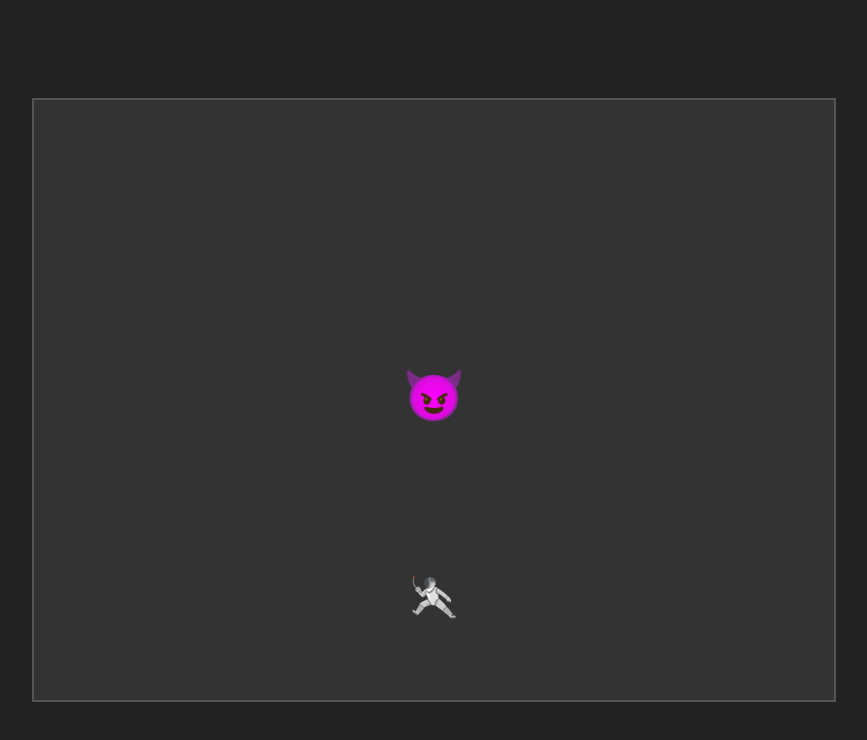
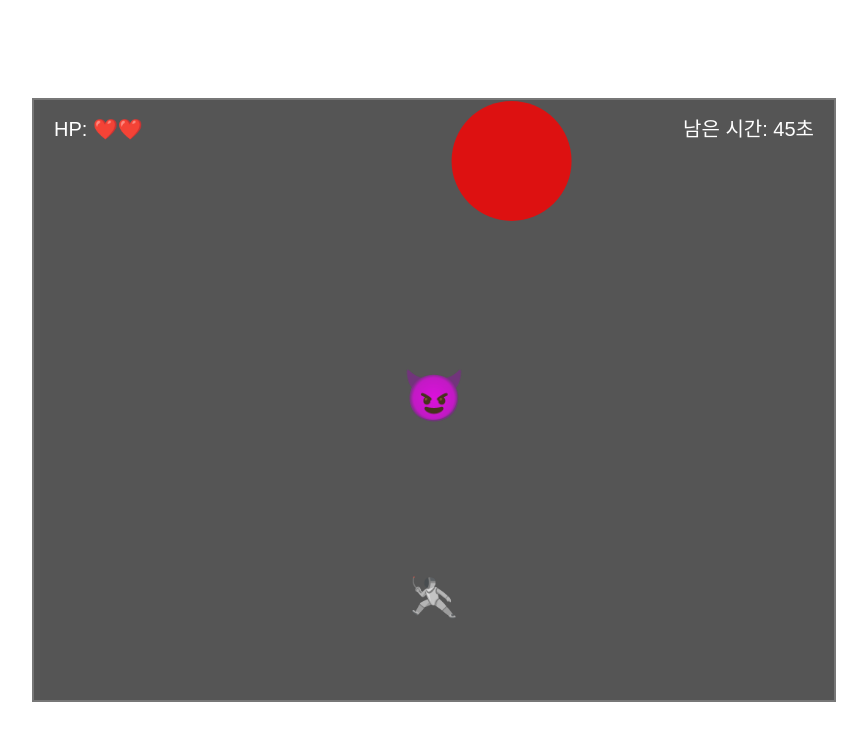
Before and after one commit to khn0916/Game, a plain HTML site: page Game.html in a window 1280 px wide. Shown: the whole page, without its empty margins (206-1073 px from the left). Drawn offline with Linux system fonts and the light colour scheme.

Commit message:
Update Game.html

```diff
--- a/Game.html
+++ b/Game.html
@@ -2,11 +2,11 @@
 <html lang="ko">
 <head>
   <meta charset="utf-8">
-  <title>미니게임 - 1단계</title>
+  <title>미니게임 - 2단계 (가시성 및 속도 수정)</title>
   <style>
     body {
       margin: 0;
-      background-color: #222;
+      background-color: #acaaa; /* 네가 설정한 배경색 */
       display: flex;
       justify-content: center;
       align-items: center;
@@ -14,57 +14,67 @@
       color: white;
       font-family: sans-serif;
     }
-    /* 게임이 그려질 도화지(캔버스) */
     #gameCanvas {
-      background-color: #333; /* 어두운 바닥 */
-      border: 2px solid #555;
+      background-color: #555;
+      border: 2px solid #777;
     }
   </style>
 </head>
 <body>
 
-  <!-- 게임 화면(도화지) -->
   <canvas id="gameCanvas" width="800" height="600"></canvas>
 
   <script>
-    // 1. 도화지(Canvas) 준비하기
     const canvas = document.getElementById('gameCanvas');
     const ctx = canvas.getContext('2d');
 
-    // 2. 캐릭터 설정
-    // 보스 (중앙 고정)
+    // --- 게임 상태 변수 ---
+    let gameState = 'playing';
+    let startTime = Date.now();
+    const GAME_DURATION = 50000;
+
     const boss = {
       x: canvas.width / 2,
       y: canvas.height / 2,
       size: 50,
-      emoji: '😈'
+      emoji: '😈',
+      radius: 25
     };
 
-    // 유저 (움직이는 캐릭터)
     const player = {
       x: canvas.width / 2,
-      y: canvas.height - 100, // 시작 위치는 아래쪽
+      y: canvas.height - 100,
       size: 40,
+      radius: 20,
       emoji: '🤺',
-      speed: 5 // 이동 속도
+      speed: 30,
+      vx: 0,
+      vy: 0,
+      bounceX: 0,
+      bounceY: 0,
+      // 3번 수정: 가속도를 더 높이고 마찰을 줄여서 빠릿하게!
+      acceleration: 2.0,
+      friction: 0.5,
+      hp: 3,
+      maxHp: 3,
+      invincible: 0
     };
 
-    // 3. 키보드 입력 상태 저장
+    let zones = [];
+    let lastZoneTime = 0;
+    const ZONE_SPAWN_INTERVAL = 1000;
+
     const keys = {
       w: false, a: false, s: false, d: false,
       ArrowUp: false, ArrowLeft: false, ArrowDown: false, ArrowRight: false
     };
 
-    // 키보드 이벤트 리스너
     window.addEventListener('keydown', (e) => {
-      // 화면 스크롤 방지
       if (e.key in keys) e.preventDefault();
-
       if (e.key === 'w' || e.key === 'W') keys.w = true;
       if (e.key === 'a' || e.key === 'A') keys.a = true;
       if (e.key === 's' || e.key === 'S') keys.s = true;
       if (e.key === 'd' || e.key === 'D') keys.d = true;
-
       if (e.key === 'ArrowUp') keys.ArrowUp = true;
       if (e.key === 'ArrowLeft') keys.ArrowLeft = true;
       if (e.key === 'ArrowDown') keys.ArrowDown = true;
@@ -76,64 +86,187 @@
       if (e.key === 'a' || e.key === 'A') keys.a = false;
       if (e.key === 's' || e.key === 'S') keys.s = false;
       if (e.key === 'd' || e.key === 'D') keys.d = false;
-
       if (e.key === 'ArrowUp') keys.ArrowUp = false;
       if (e.key === 'ArrowLeft') keys.ArrowLeft = false;
       if (e.key === 'ArrowDown') keys.ArrowDown = false;
       if (e.key === 'ArrowRight') keys.ArrowRight = false;
     });
 
-    // 4. 화면 그리기 (매 프레임마다 실행됨)
     function draw() {
-      // 캔버스 지우기 (이전 그림 삭제)
+      // 1번 수정: 캔버스 전체를 완벽하게 지움
       ctx.clearRect(0, 0, canvas.width, canvas.height);
 
-      // 보스 그리기 (이모지로)
+      let elapsed = Date.now() - startTime;
+      let timeLeft = Math.max(0, Math.floor((GAME_DURATION - elapsed) / 1000));
+
+      // 장판 그리기
+      zones.forEach(zone => {
+        if (zone.state === 'warning') {
+          ctx.beginPath();
+          ctx.arc(zone.x, zone.y, zone.radius, 0, Math.PI * 2);
+          ctx.fillStyle = 'rgba(255, 0, 0, 0.3)';
+          ctx.fill();
+          ctx.strokeStyle = 'red';
+          ctx.lineWidth = 2;
+          ctx.stroke();
+        } else if (zone.state === 'exploding') {
+          ctx.beginPath();
+          ctx.arc(zone.x, zone.y, zone.radius, 0, Math.PI * 2);
+          ctx.fillStyle = 'rgba(255, 0, 0, 0.8)';
+          ctx.fill();
+        }
+      });
+
+      // 보스 그리기
       ctx.font = `${boss.size}px serif`;
       ctx.textAlign = 'center';
       ctx.textBaseline = 'middle';
+      // 1번 수정: 보스는 항상 또렷하게 그려줌 (번쩍임 없음)
       ctx.fillText(boss.emoji, boss.x, boss.y);
 
-      // 유저 그리기 (이모지로)
+      // 유저 그리기 (1번 수정: 깜빡일 때 아예 안 그리는 게 아니라 '반투명'하게 그려서 가시성 확보)
+      if (player.invincible > 0 && Math.floor(Date.now() / 100) % 2 === 0) {
+        ctx.globalAlpha = 0.3; // 투명도 30%로 설정
+      } else {
+        ctx.globalAlpha = 1.0; // 원래대로
+      }
       ctx.font = `${player.size}px serif`;
       ctx.fillText(player.emoji, player.x, player.y);
+      ctx.globalAlpha = 1.0; // 다시 원래 투명도로 복구
+
+      // UI
+      ctx.font = '20px sans-serif';
+      ctx.textAlign = 'left';
+      ctx.fillStyle = 'white';
+      ctx.fillText(`HP: ${'❤️'.repeat(player.hp)}`, 20, 30);
+      ctx.textAlign = 'right';
+      ctx.fillText(`남은 시간: ${timeLeft}초`, canvas.width - 20, 30);
     }
 
-    // 5. 게임 루프 (실시간 업데이트)
     function update() {
-      // 유저 이동 처리
+      if (gameState !== 'playing') return;
+
+      let elapsed = Date.now() - startTime;
+      if (elapsed >= GAME_DURATION) {
+        gameState = 'win';
+        return;
+      }
+
+      let now = Date.now();
+      if (now - lastZoneTime > ZONE_SPAWN_INTERVAL) {
+        lastZoneTime = now;
+        let angle = Math.random() * Math.PI * 2;
+        let distance = 100 + Math.random() * 250;
+        let zx = boss.x + Math.cos(angle) * distance;
+        let zy = boss.y + Math.sin(angle) * distance;
+
+        let radius = 60;
+        zx = Math.max(radius, Math.min(canvas.width - radius, zx));
+        zy = Math.max(radius, Math.min(canvas.height - radius, zy));
+
+        zones.push({
+          x: zx,
+          y: zy,
+          radius: radius,
+          state: 'warning',
+          timer: 0,
+          warningDuration: 800,
+          explodeDuration: 300
+        });
+      }
+
+      zones.forEach((zone, index) => {
+        zone.timer += 16;
+        if (zone.state === 'warning' && zone.timer > zone.warningDuration) {
+          zone.state = 'exploding';
+          zone.timer = 0;
+          let dx = player.x - zone.x;
+          let dy = player.y - zone.y;
+          let dist = Math.sqrt(dx * dx + dy * dy);
+          if (dist < zone.radius + player.radius && player.invincible <= 0) {
+            player.hp -= 1;
+            player.invincible = 1000;
+            if (player.hp <= 0) gameState = 'lose';
+          }
+        } else if (zone.state === 'exploding' && zone.timer > zone.explodeDuration) {
+          zones.splice(index, 1);
+        }
+      });
+
+      if (player.invincible > 0) player.invincible -= 16;
+
       let moveX = 0;
       let moveY = 0;
-
-      // WASD 또는 방향키 확인
       if (keys.w || keys.ArrowUp) moveY -= 1;
       if (keys.s || keys.ArrowDown) moveY += 1;
       if (keys.a || keys.ArrowLeft) moveX -= 1;
       if (keys.d || keys.ArrowRight) moveX += 1;
 
-      // 대각선 이동 시 속도가 빨라지지 않도록 정규화
-      if (moveX !== 0 && moveY !== 0) {
-        moveX *= 0.707; // 1 / sqrt(2)
-        moveY *= 0.707;
+      if (moveX !== 0 && moveY !== 0) { moveX *= 0.707; moveY *= 0.707; }
+
+      // 3번 수정: 가속도와 마찰이 적용된 이동
+      player.vx += moveX * player.acceleration;
+      player.vy += moveY * player.acceleration;
+      player.vx *= player.friction;
+      player.vy *= player.friction;
+
+      if (Math.abs(player.vx) < 0.1) player.vx = 0;
+      if (Math.abs(player.vy) < 0.1) player.vy = 0;
+
+      if (player.vx > player.speed) player.vx = player.speed;
+      if (player.vx < -player.speed) player.vx = -player.speed;
+      if (player.vy > player.speed) player.vy = player.speed;
+      if (player.vy < -player.speed) player.vy = -player.speed;
+
+      player.bounceX *= 0.9;
+      player.bounceY *= 0.9;
+
+      let nextX = player.x + player.vx + player.bounceX;
+      let nextY = player.y + player.vy + player.bounceY;
+
+      let dx = nextX - boss.x;
+      let dy = nextY - boss.y;
+      let dist = Math.sqrt(dx * dx + dy * dy);
+      let minDist = player.radius + boss.radius;
+      if (dist < minDist) {
+        let angle = Math.atan2(dy, dx);
+        nextX = boss.x + Math.cos(angle) * minDist;
+        nextY = boss.y + Math.sin(angle) * minDist;
+        player.bounceX = Math.cos(angle) * 7;
+        player.bounceY = Math.sin(angle) * 7;
+        player.vx *= 0.5;
+        player.vy *= 0.5;
       }
 
-      player.x += moveX * player.speed;
-      player.y += moveY * player.speed;
+      player.x = nextX;
+      player.y = nextY;
 
-      // 화면 밖으로 나가지 않도록 경계 체크
-      if (player.x < player.size / 2) player.x = player.size / 2;
-      if (player.x > canvas.width - player.size / 2) player.x = canvas.width - player.size / 2;
-      if (player.y < player.size / 2) player.y = player.size / 2;
-      if (player.y > canvas.height - player.size / 2) player.y = canvas.height - player.size / 2;
+      if (player.x < player.size / 2) { player.x = player.size / 2; player.vx = 0; player.bounceX = 0; }
+      if (player.x > canvas.width - player.size / 2) { player.x = canvas.width - player.size / 2; player.vx = 0; player.bounceX = 0; }
+      if (player.y < player.size / 2) { player.y = player.size / 2; player.vy = 0; player.bounceY = 0; }
+      if (player.y > canvas.height - player.size / 2) { player.y = canvas.height - player.size / 2; player.vy = 0; player.bounceY = 0; }
 
-      // 다음 프레임 그리기
       draw();
 
-      // 무한 루프
-      requestAnimationFrame(update);
+      if (gameState === 'playing') {
+        requestAnimationFrame(update);
+      } else if (gameState === 'win') {
+        ctx.fillStyle = 'rgba(0, 0, 0, 0.7)';
+        ctx.fillRect(0, 0, canvas.width, canvas.height);
+        ctx.fillStyle = 'gold';
+        ctx.font = '50px sans-serif';
+        ctx.textAlign = 'center';
+        ctx.fillText('승리! 보스가 과부하되었습니다.', canvas.width / 2, canvas.height / 2);
+      } else if (gameState === 'lose') {
+        ctx.fillStyle = 'rgba(0, 0, 0, 0.7)';
+        ctx.fillRect(0, 0, canvas.width, canvas.height);
+        ctx.fillStyle = 'red';
+        ctx.font = '50px sans-serif';
+        ctx.textAlign = 'center';
+        ctx.fillText('패배... 체력이 다했습니다.', canvas.width / 2, canvas.height / 2);
+      }
     }
 
-    // 게임 시작!
     update();
   </script>
 </body>
```
